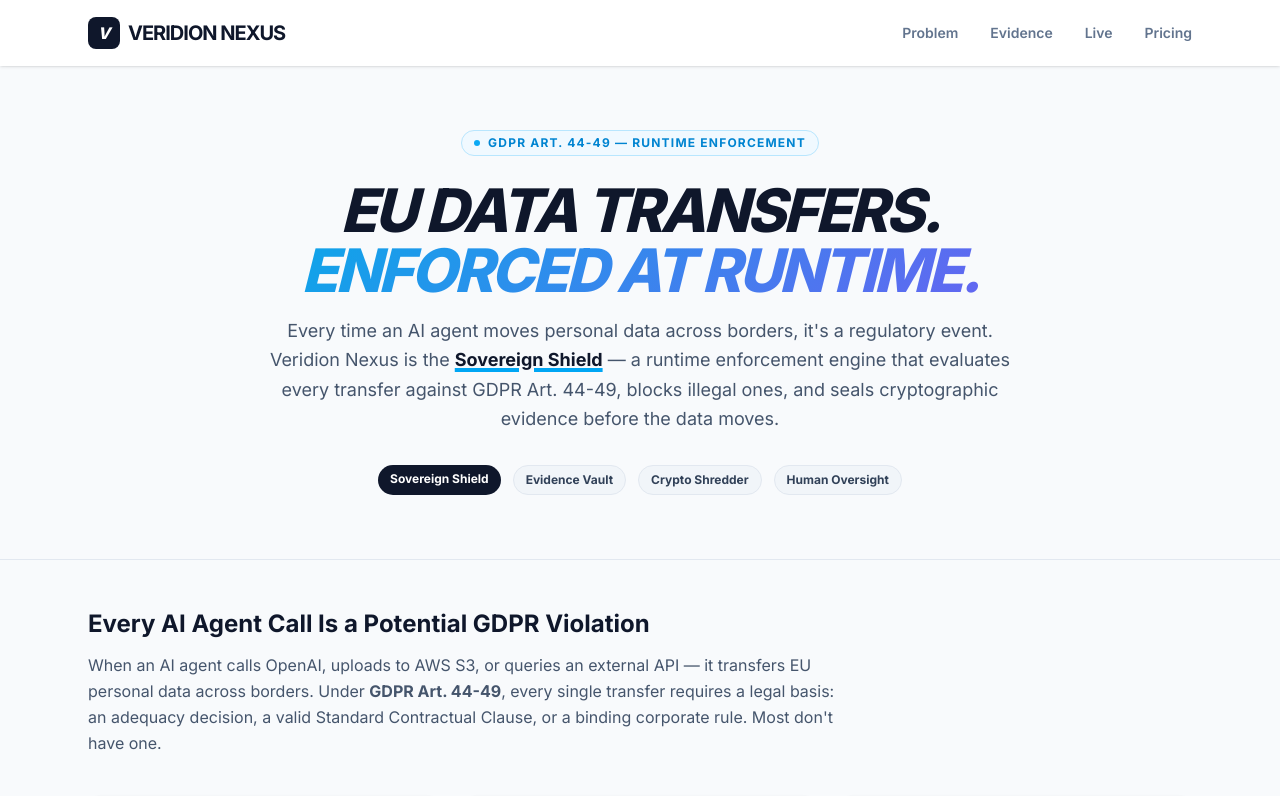
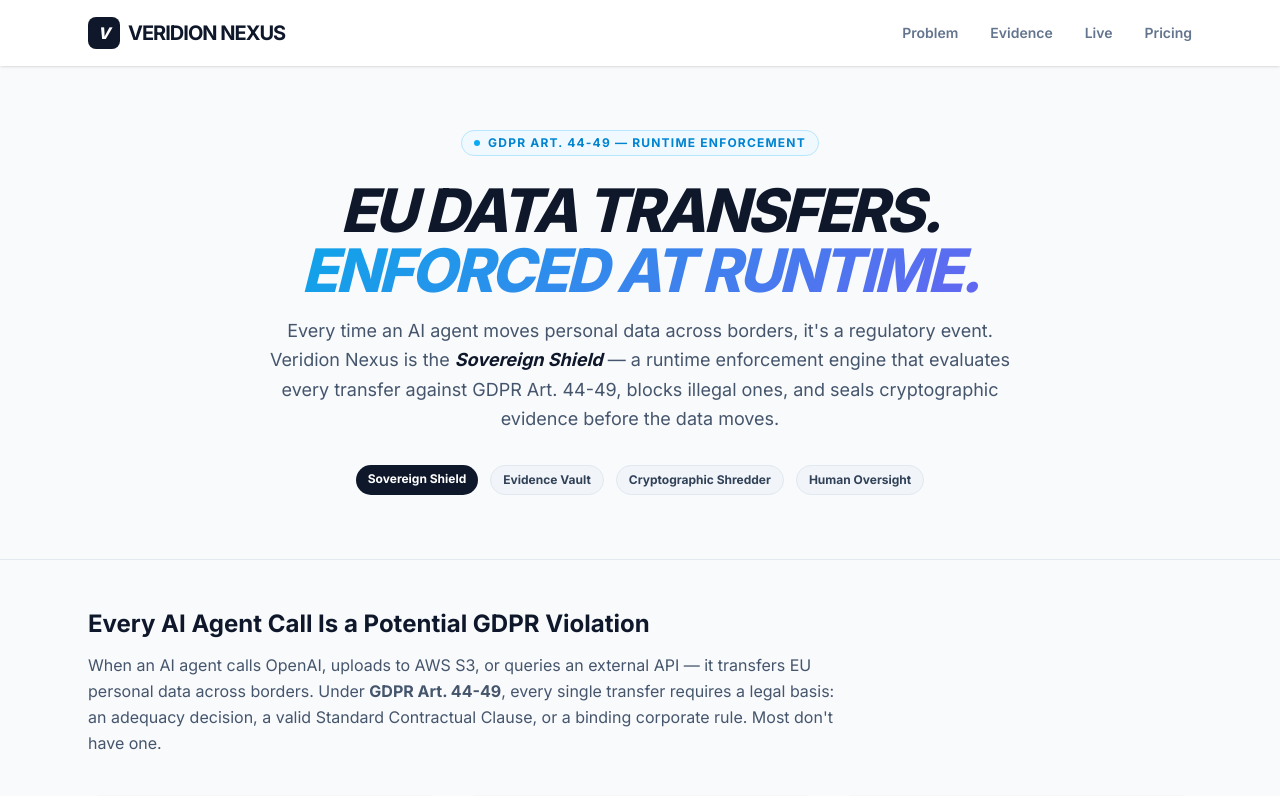
Before and after one commit to Brano80/Sovereign-Shield, a Next.js app in the folder veridion-landing/: page / in a window 1280 px wide. Shown: the top 796 px of the page. Built offline with nearby package versions, Linux system fonts and the light colour scheme.

Commit message:
fix: hero text styling and rename Crypto Shredder

```diff
--- a/veridion-landing/src/app/page.tsx
+++ b/veridion-landing/src/app/page.tsx
@@ -224,12 +224,12 @@ export default function Home() {
           </h1>
           <p className="text-lg text-slate-600 max-w-3xl mx-auto leading-relaxed">
             Every time an AI agent moves personal data across borders, it's a regulatory event. Veridion Nexus is the{" "}
-            <span className="font-bold text-slate-900 underline decoration-sky-500 decoration-4">Sovereign Shield</span> — a runtime enforcement engine that evaluates every transfer against GDPR Art. 44-49, blocks illegal ones, and seals cryptographic evidence before the data moves.
+            <span className="font-bold text-slate-900 italic">Sovereign Shield</span> — a runtime enforcement engine that evaluates every transfer against GDPR Art. 44-49, blocks illegal ones, and seals cryptographic evidence before the data moves.
           </p>
           <div className="mt-8 flex flex-wrap gap-3 justify-center text-xs font-bold">
             <span className="px-3 py-1.5 bg-slate-900 text-white rounded-full">Sovereign Shield</span>
             <span className="px-3 py-1.5 bg-slate-100 text-slate-700 rounded-full border border-slate-200">Evidence Vault</span>
-            <span className="px-3 py-1.5 bg-slate-100 text-slate-700 rounded-full border border-slate-200">Crypto Shredder</span>
+            <span className="px-3 py-1.5 bg-slate-100 text-slate-700 rounded-full border border-slate-200">Cryptographic Shredder</span>
             <span className="px-3 py-1.5 bg-slate-100 text-slate-700 rounded-full border border-slate-200">Human Oversight</span>
           </div>
         </header>
```
